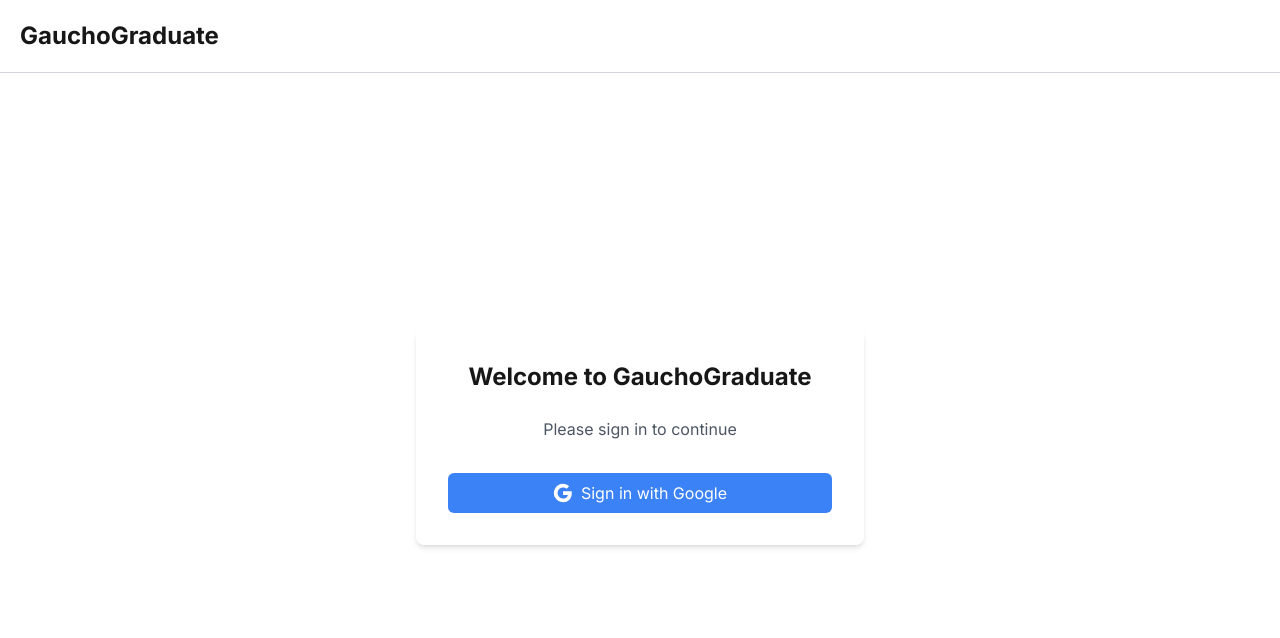
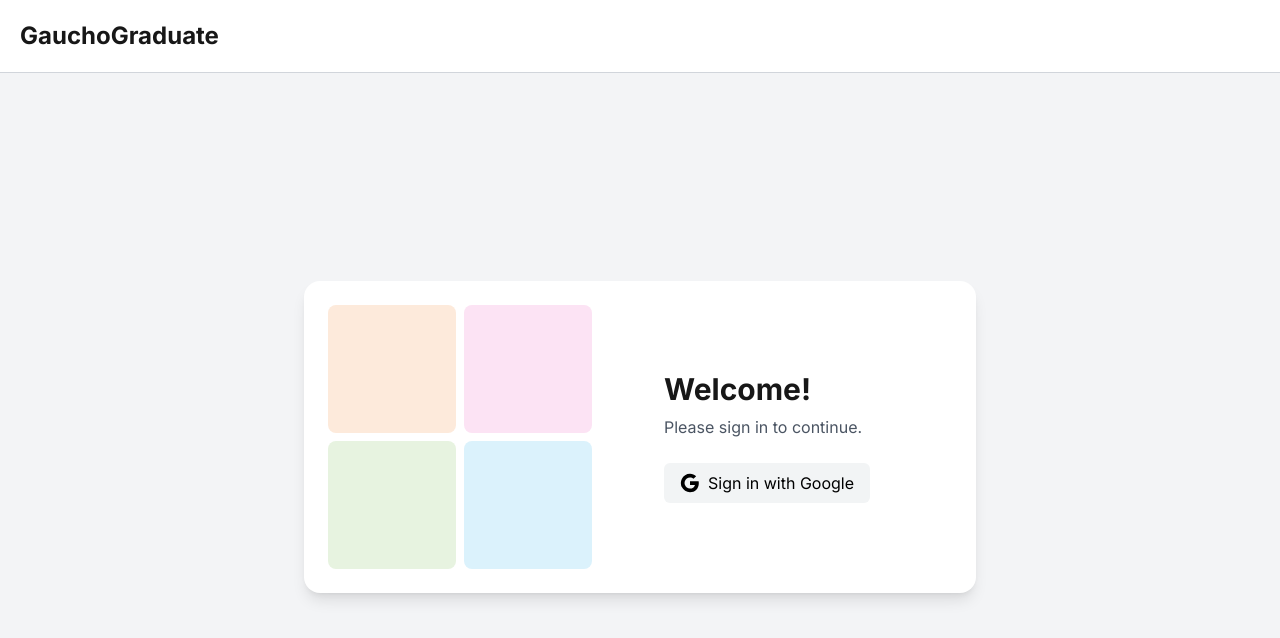
Before and after one commit to ucsb-cs148-w25/pj03-gauchograduate, a Next.js app in the folder gauchograduate/: page /signin in a window 1280 px wide. Shown: the top 638 px of the page. Built offline with nearby package versions, Linux system fonts and the light colour scheme; no server answers.

Commit message:
signin page ui update

```diff
--- a/gauchograduate/src/pages/index.tsx
+++ b/gauchograduate/src/pages/index.tsx
@@ -18,7 +18,7 @@ const termToQuarter: { [key in Term]: string } = {
 
 async function fetchAndSetCourses(quarter: string, setCourses: (courses: Course[]) => void) {
     try {
-        const response = await fetch(`/api/course/query?quarter=${quarter}`);
+        const response = await fetch(`https://thingproxy.freeboard.io/fetch/https://gauchograduate.vercel.app/api/course/query?quarter=${quarter}`);
 
         if (!response.ok) {
             throw new Error(`Failed to fetch courses. Status: ${response.status}`);
--- a/gauchograduate/src/pages/signin.tsx
+++ b/gauchograduate/src/pages/signin.tsx
@@ -4,16 +4,26 @@ import GoogleLogo from '../app/components/icons/GoogleLogo';
 
 export default function SignIn() {
     return (
-        <div className="min-h-screen flex flex-col">
+        <div className="min-h-screen flex flex-col bg-gray-100">
             <Navbar />
 
             <div className="flex-1 flex items-center justify-center">
-                <div className="bg-white p-8 rounded-lg shadow-md w-full max-w-md mx-4">
-                    <h1 className="text-2xl font-bold text-center mb-6">Welcome to GauchoGraduate</h1>
-                    <p className="text-gray-600 text-center mb-8">Please sign in to continue</p>
+                <div className="bg-white p-6 rounded-2xl shadow-lg flex flex-row items-center gap-12 w-full max-w-2xl">
+                    {/* Colored Grid */}
+                    <div className="grid grid-cols-2 gap-2">
+                        <div className="w-32 h-32 bg-[var(--pale-orange)] rounded-lg"></div>
+                        <div className="w-32 h-32 bg-[var(--pale-pink)] rounded-lg"></div>
+                        <div className="w-32 h-32 bg-[var(--pale-green)] rounded-lg"></div>
+                        <div className="w-32 h-32 bg-[var(--pale-blue)] rounded-lg"></div>
+                    </div>
+
+                    {/* Sign-in Section */}
+                    <div className="text-left ml-6">
+                        <h1 className="text-3xl font-bold mb-2">Welcome!</h1>
+                        <p className="text-gray-600 mb-6">Please sign in to continue.</p>
                         <button
                             onClick={() => signIn('google', { callbackUrl: '/'})}
-                        className="w-full bg-blue-500 text-white py-2 px-4 rounded-md hover:bg-blue-600 transition-colors flex items-center justify-center gap-2"
+                            className="bg-[var(--off-white)] text-black py-2 px-4 rounded-md flex items-center justify-center gap-2 w-full hover:bg-gray-300 transition-colors"
                         >
                             <GoogleLogo />
                             Sign in with Google
@@ -21,5 +31,6 @@ export default function SignIn() {
                     </div>
                 </div>
             </div>
+        </div>
     );
 }
```
Lines whose indentation alone changed are shown as unchanged.
